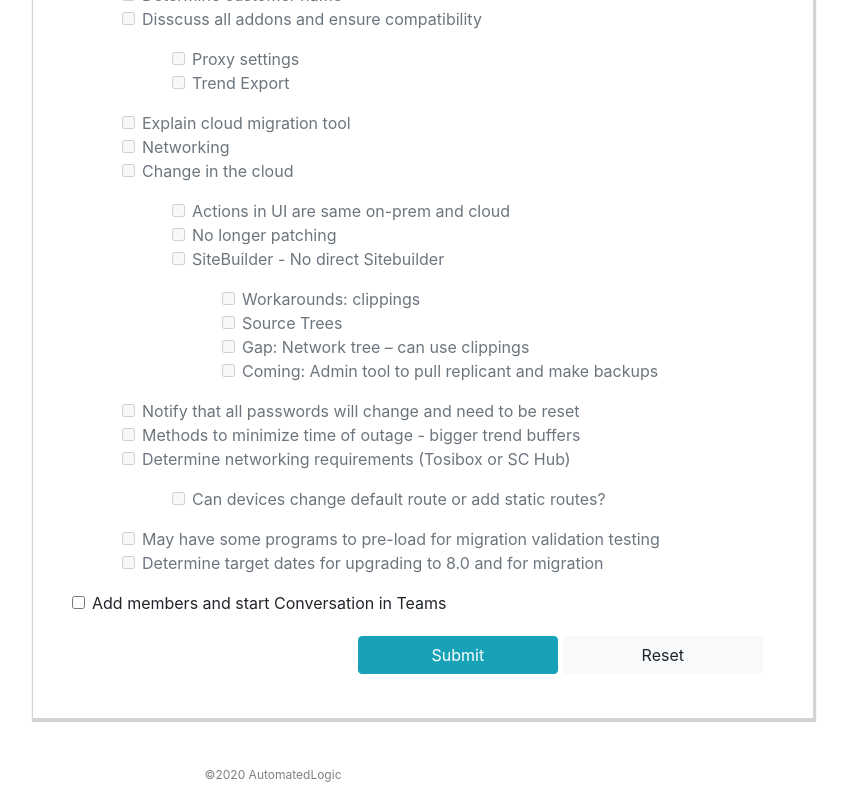
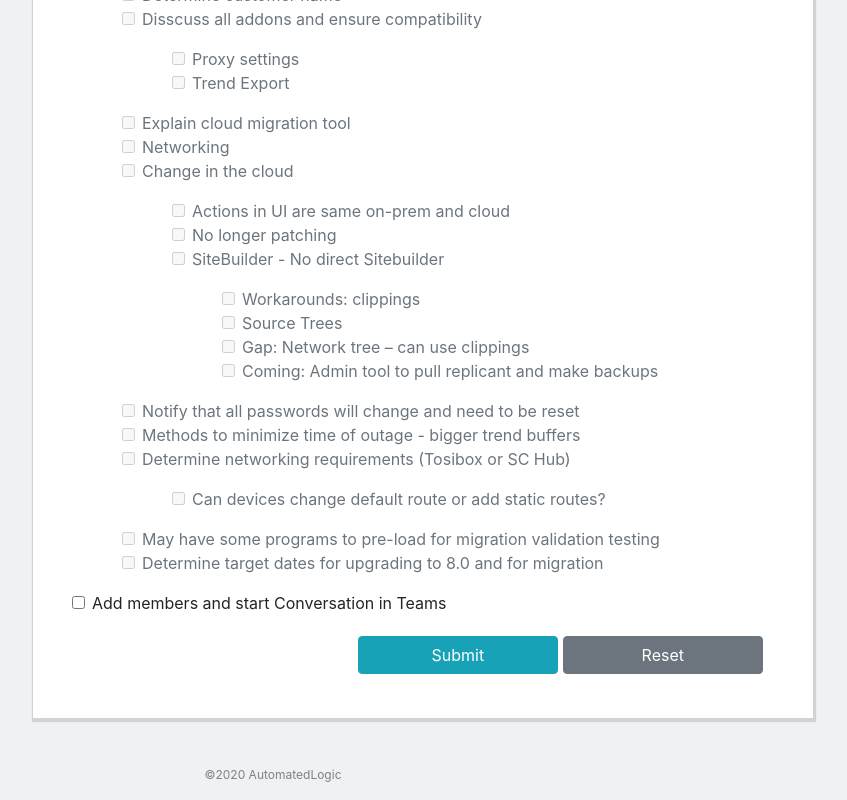
Before and after one commit to thiethaa/alc-autobots-ui, a React (Create React App) app: page /checklist in a window 1280 px wide. Shown: the part 390-1190 px from the top of the page, without its empty margins (367-1214 px from the left). Built offline with nearby package versions, Linux system fonts and the light colour scheme.

Commit message:
updated background color

```diff
--- a/src/app.css
+++ b/src/app.css
@@ -1,6 +1,7 @@
 html,
 body {
   width: 100%;
+  background: rgb(239, 241, 245);
 }
 .title {
   font-family: "Franklin Gothic Medium", "Arial Narrow", Arial, sans-serif;
--- a/src/components/CheckList.js
+++ b/src/components/CheckList.js
@@ -513,7 +513,7 @@ const CheckList = () => {
           </Form.Group>
           <div style={{marginLeft:'40%'}}>
           <Button type="submit" onClick={submit} variant="info" style={{width:'200px',margin:'5px'}}>Submit</Button>
-          <Button type="reset" onClick={reset} variant="light" style={{width:'200px'}}>Reset</Button>
+          <Button type="reset" onClick={reset} variant="secondary" style={{width:'200px'}}>Reset</Button>
           </div>
       </Form>
       </fieldset>
--- a/src/components/Questionnare.js
+++ b/src/components/Questionnare.js
@@ -241,7 +241,7 @@ const Questionnare = () => {
 
       <div style={{marginLeft:'45%'}}>
       <Button type="submit" onClick={submit} variant="info" style={{width:'200px',margin:'5px'}}>Submit</Button>
-      <Button type="reset" onClick={reset} variant="light" style={{width:'200px'}}>Reset</Button>
+      <Button type="reset" onClick={reset} variant="secondary" style={{width:'200px'}}>Reset</Button>
       </div>
 
      </fieldset>
--- a/src/layout/Layout.js
+++ b/src/layout/Layout.js
@@ -4,7 +4,7 @@ import Footer from './Footer';
 
  const Layout = ({children}) => {
     return (
-        <div>
+        <div  style={{background:'rgb(239, 241, 245)'}}>
             <Header/>
                 {children}
             <Footer/>
```
Also changed, not shown: 1 other file (tests, documents, lock files or other folders).
